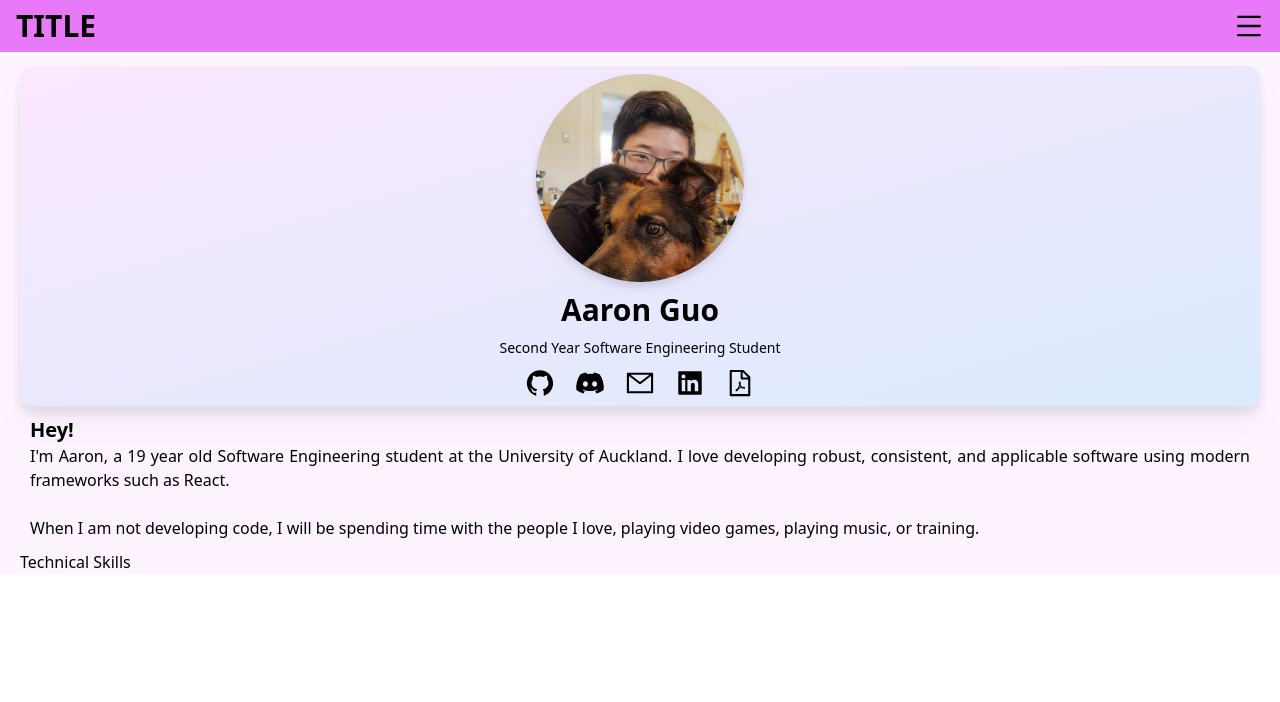
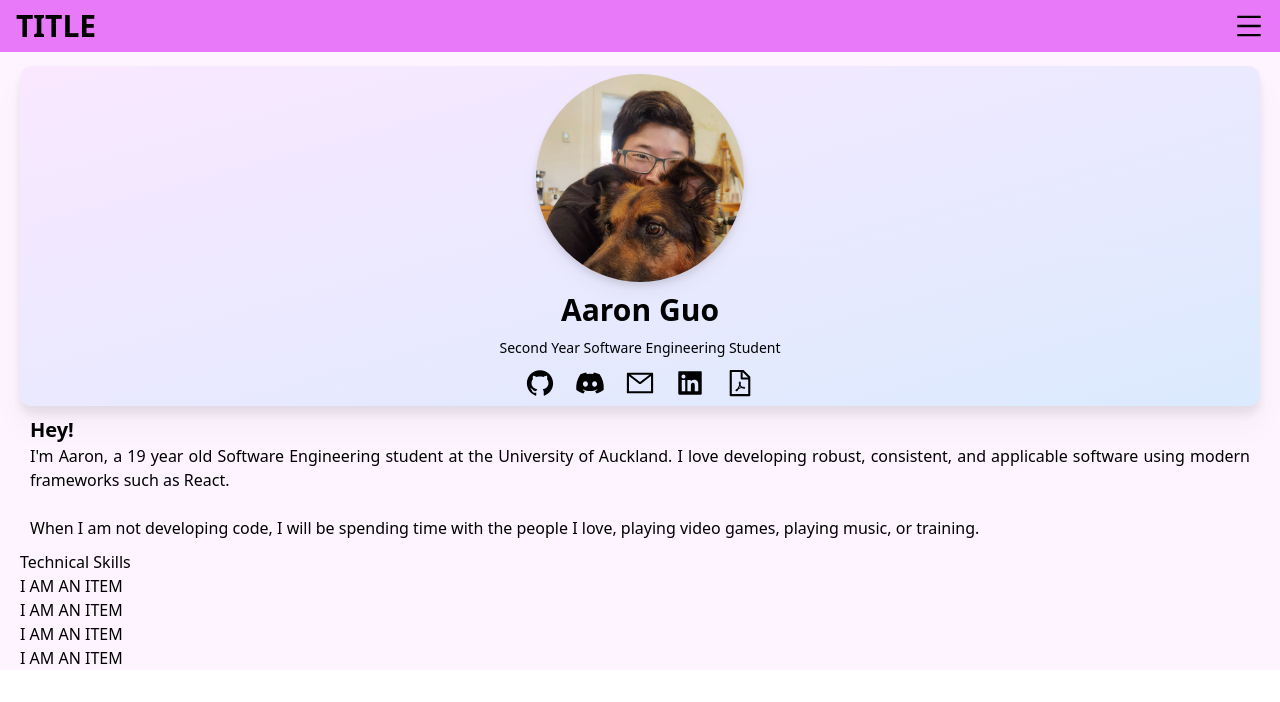
Before and after one commit to PolarWolf314/online-portfolio, a Next.js app: page / in a window 1280 px wide. Shown: the top 702 px of the page. Built offline with nearby package versions, Linux system fonts and the light colour scheme.

Commit message:
feat - added a technical skills item component
The technical skills item component has been added into the index of technical skills.

```diff
--- a/components/technical-skills/index.tsx
+++ b/components/technical-skills/index.tsx
@@ -1,8 +1,16 @@
+import TechnicalSkillsItemComponent from "./technical-skills-item-component";
+
 const TechnicalSkills = () => {
     return (
         <>
             <div>
                 <h1>Technical Skills</h1>
+                <div>
+                    <TechnicalSkillsItemComponent />
+                    <TechnicalSkillsItemComponent />
+                    <TechnicalSkillsItemComponent />
+                    <TechnicalSkillsItemComponent />
+                </div>
             </div>
         </>
     );
--- /dev/null
+++ b/components/technical-skills/technical-skills-item-component.tsx
@@ -0,0 +1,9 @@
+const TechnicalSkillsItemComponent = () => {
+    return (
+        <div>
+            I AM AN ITEM
+        </div>
+     );
+}
+
+export default TechnicalSkillsItemComponent;
```
